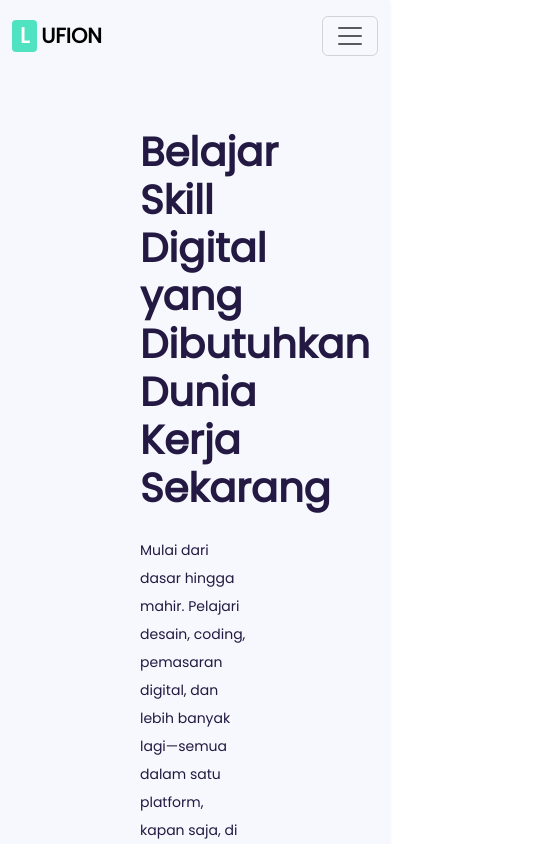
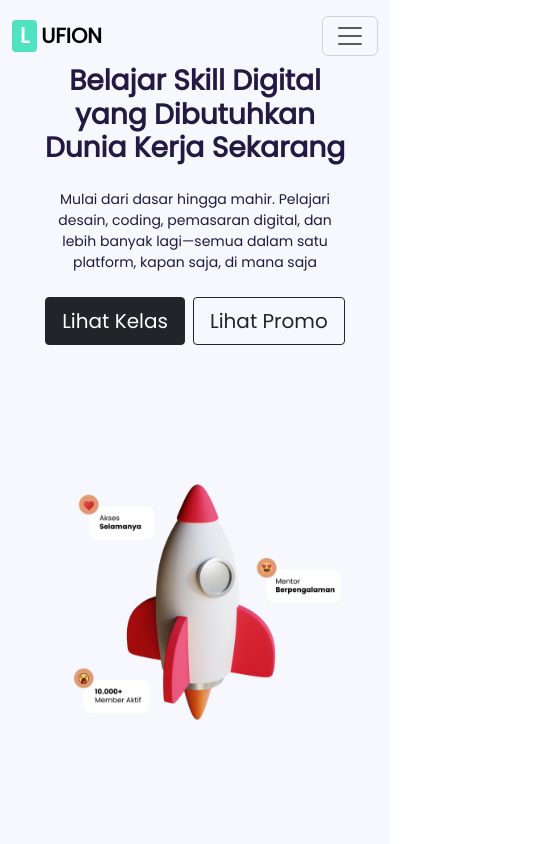
Before and after one commit to Lukmanul6305/e-commerce-pemweb-project, a React (Vite) app: page / in a window 390 px wide. Shown: the top 844 px of the page, 540 px wide, since content can reach past the window. Built offline with nearby package versions, Linux system fonts and the light colour scheme.

Commit message:
finish project fixs

```diff
--- a/src/css/main.css
+++ b/src/css/main.css
@@ -101,33 +101,65 @@ header {
 }
 /* Style HomePage Header end*/
 /* Media Query */
+/* 🌐 Tablet dan bawah (≤ 992px) */
 @media screen and (max-width: 992px) {
   .homepage .header-box {
-    padding: 8rem;
+    padding: 4rem 2rem;
+    text-align: center;
   }
 
   .homepage .header-box img {
-    width: 400px;
+    width: 100%;
+    max-width: 350px;
+    height: auto;
     display: block;
     margin-inline: auto;
   }
 }
 
+/* 📱 HP sedang (≤ 575px) */
 @media screen and (max-width: 575px) {
   .homepage .header-box h1 {
-    font-size: 2.5rem;
+    font-size: 2rem;
+  }
+
+  .homepage .header-box p {
+    font-size: 16px;
+    line-height: 1.5;
+  }
+
+  .mentor-card {
+    flex-direction: column !important;
+    text-align: center;
+    width: 90%; /* Menyesuaikan ukuran card agar lebih kecil */
+    margin: 0 auto; /* Memusatkan card */
+  }
+
+  .mentor-card img {
+    width: 80% !important; /* Mengatur ukuran gambar agar tidak terlalu besar */
+    max-width: 100%;
+    border-radius: 5px 5px 0 0 !important;
+    margin-bottom: 1rem;
+  }
+
+  .mentor-card .desc {
+    padding: 0 1rem;
+    font-size: 14px;
+    text-align: justify;
   }
 }
 
+/* 📱 HP kecil (≤ 475px) */
 @media screen and (max-width: 475px) {
   .homepage .header-box h1 {
-    font-size: 2.5rem;
+    font-size: 1.75rem;
   }
 
   .homepage .header-box p {
     font-size: 14px;
   }
 }
+
 /* Media Query end */
 
 /* Style HomePage Kelas */
--- a/src/pages/HomePage.jsx
+++ b/src/pages/HomePage.jsx
@@ -138,7 +138,7 @@ const HomePage = () => {
                 {mentor.map((data) => (
                   <SwiperSlide key={data.id}>
                     <div
-                      className="d-flex bg-white rounded shadow mx-auto"
+                      className="mentor-card d-flex bg-white rounded shadow mx-auto"
                       style={{
                         alignItems: "center",
                         justifyContent: "space-between",
```
